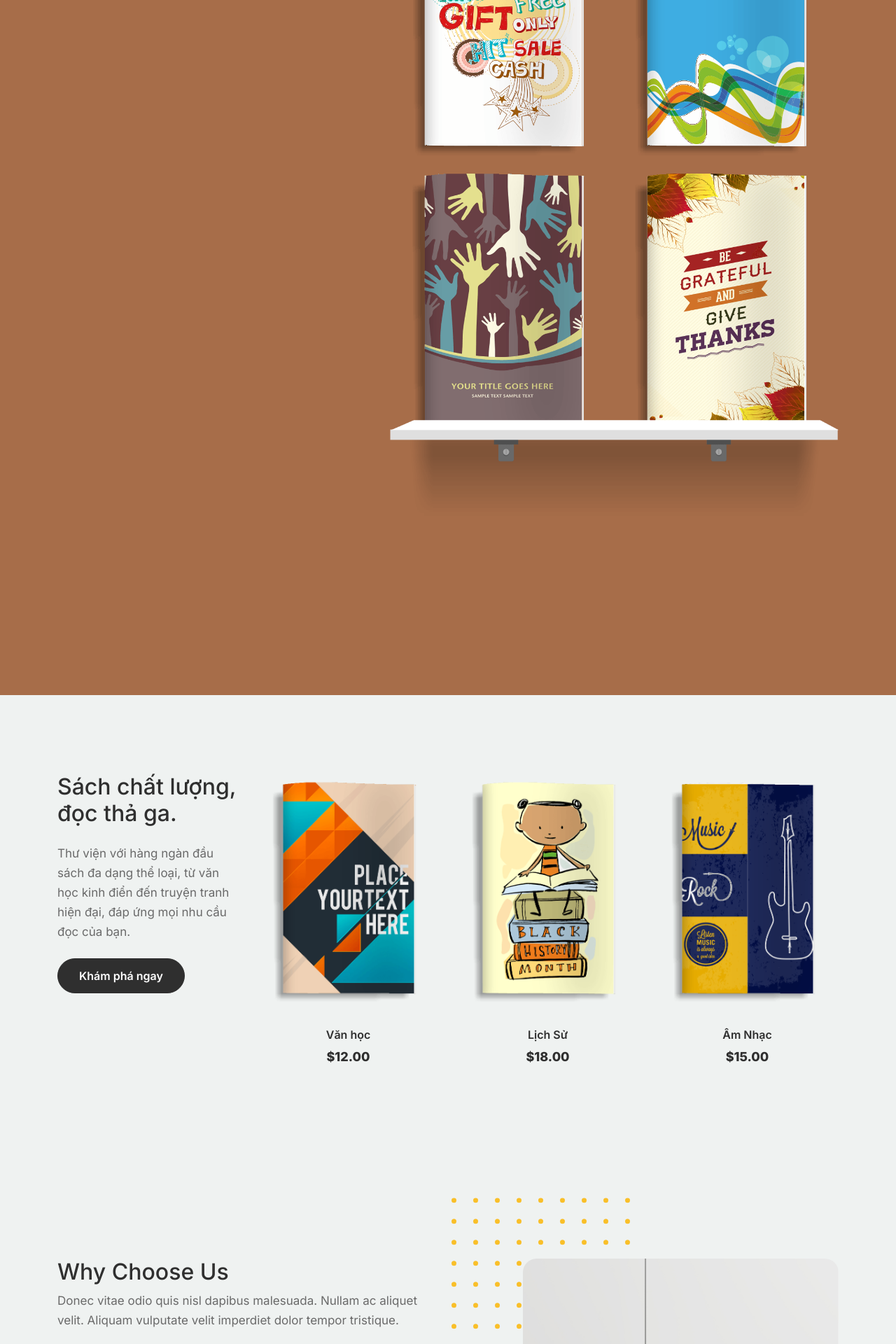
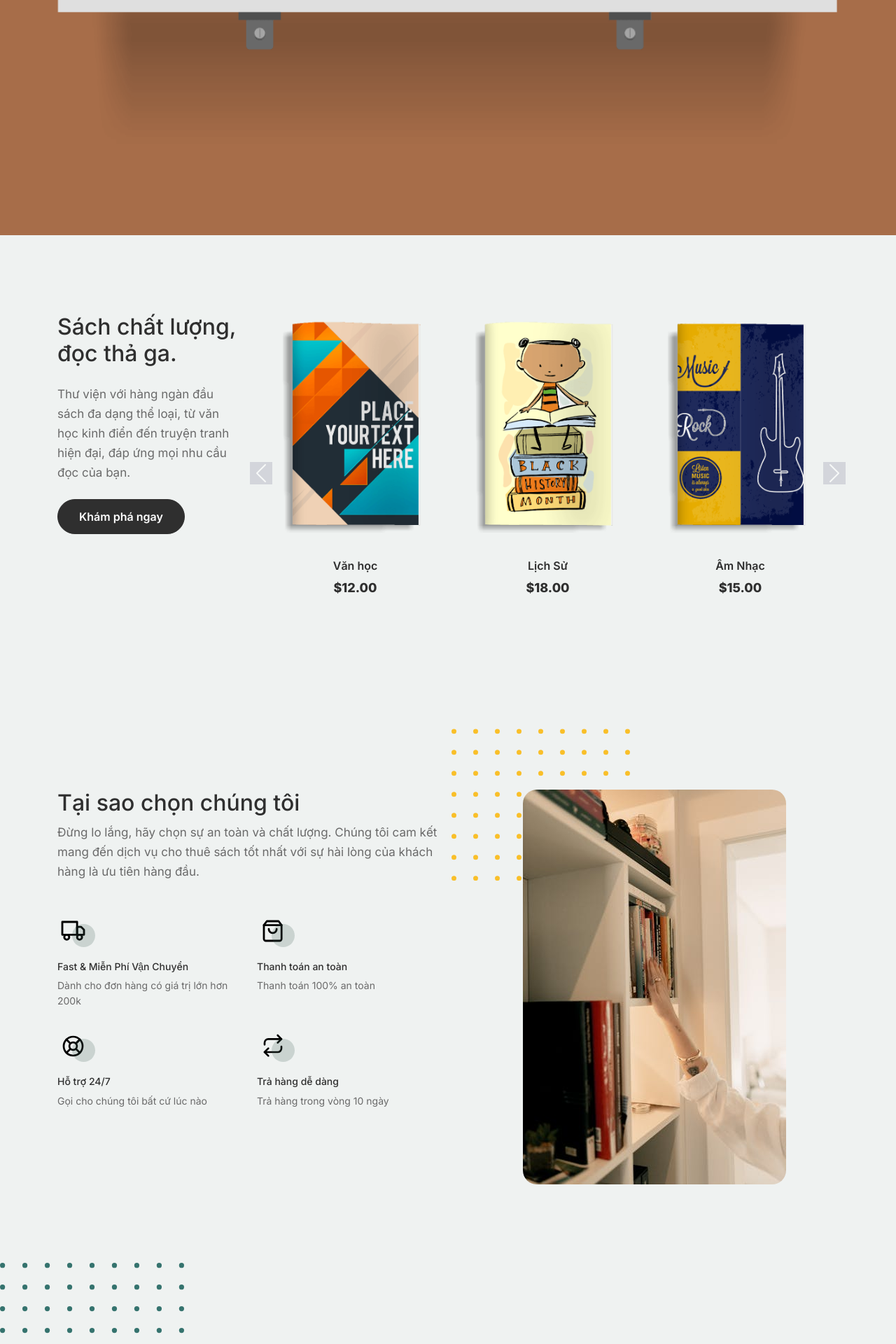
Before and after one commit to tranlephuongtran/PTUD, a PHP site: page / in a window 1280 px wide. Shown: the part 880-2800 px from the top of the page at 70% size. Run offline with PHP 8.4, Linux system fonts and the light colour scheme.

Commit message:
[#04/11 Updatebasic HomePage on index.php]

```diff
--- a/furni-1.0.0/css/style.css
+++ b/furni-1.0.0/css/style.css
@@ -106,13 +106,16 @@ a {
       padding: calc(4rem - 30px) 0 4rem 0; } }
   @media (min-width: 992px) {
     .hero {
-      padding: calc(8rem - 30px) 0 8rem 0; } }
-  .hero .intro-excerpt {
+      padding: calc(8rem - 30px) 0 5rem 0; } }
+  /* .hero .intro-excerpt {
     position: relative;
-    z-index: 4; }
+    z-index: 4;
+    margin-top: 50px;}
     @media (min-width: 992px) {
       .hero .intro-excerpt {
-        max-width: 450px; } }
+        max-width: 450px; } } */
+    .hero .intro-excerpt {
+      flex: 1 1 42rem;}
   .hero h1 {
     font-weight: 700;
     color: #ffffff;
@@ -122,61 +125,36 @@ a {
         font-size: 54px; } }
   .hero p {
     color: rgba(255, 255, 255, 0.5);
-    /* margin-botom: 30px;  */
+    margin-bottom: 30px;
   }
-  /* .hero .hero-img-wrap {
-    position: relative; }
-    .hero .hero-img-wrap img {
-      position: relative;
-      top: 0px;
-      right: 0px;
-      z-index: 2;
-      max-width: 780px;
-      left: -20px; }
-      @media (min-width: 768px) {
-        .hero .hero-img-wrap img {
-          right: 0px;
-          left: -100px; } }
-      @media (min-width: 992px) {
-        .hero .hero-img-wrap img {
-          left: 0px;
-          top: -80px;
-          position: absolute;
-          right: -50px; } }
-      @media (min-width: 1200px) {
-        .hero .hero-img-wrap img {
-          left: 0px;
-          top: -80px;
-          right: -100px; } }
-    .hero .hero-img-wrap:after {
-      content: "";
-      position: absolute;
-      width: 255px;
-      height: 217px;
-      background-image: url("../images/dots-light.svg");
-      background-size: contain;
-      background-repeat: no-repeat;
-      right: -100px;
-      top: -0px; }
-      @media (min-width: 1200px) {
-        .hero .hero-img-wrap:after {
-          top: -40px; } } */
-    .hero .container .row .books-slider{
+
+    .hero .row {
+      display: flex;
+      align-items: center;
+      flex-wrap: wrap;
+      gap: 1.5rem;
+    }
+
+    .hero .books-slider {
+      padding: 0 0;
+      margin: 50px 0;
+    }
+
+    .hero .row .col-lg-7 {
       flex:1 1 42rem;
       text-align: center;
       margin-top: 2rem;
-
     }
 
     .hero .container .row .books-slider a img{
-      height: 25rem;
+      height: 18rem;
     }
     .hero .container .row .books-slider a:hover img{
       transform: scale(.9);
     }
     .hero .container .row .books-slider .stand{
       width:100%;
-      margin-top: -2rem;
+      margin-top: 2rem;
     }
 
 .btn {
@@ -290,6 +268,39 @@ a {
     .product-section .product-item:hover:before {
       height: 70%; }
 
+/* Start Carousel */
+.carousel-container {
+  position: relative;
+  width: 100%;
+}
+.product-section .carousel-inner .row {
+  display: flex;
+  justify-content: space-between;
+}
+.carousel-item {
+  padding: 0 15px;
+}
+
+.carousel-control-prev,
+.carousel-control-next {
+  width: 5%; /* Giới hạn độ rộng của các nút điều khiển */
+}
+
+.carousel-control-prev {
+  left: -15px; /* Điều chỉnh để giữ nút bên trong vùng carousel */
+}
+
+.carousel-control-next {
+  right: -15px; /* Điều chỉnh để giữ nút bên trong vùng carousel */
+}
+.carousel-control-prev-icon {
+  background-color: #b7b7c5;
+}
+.carousel-control-next-icon {
+  background-color: #b7b7c5;
+}
+/* End Carousel */
+
 .why-choose-section {
   padding: 7rem 0; }
   .why-choose-section .img-wrap {
@@ -332,54 +343,17 @@ a {
     line-height: 22px;
     color: #6a6a6a; }
 
+/* Start Featured Books  */
 .we-help-section {
-  padding: 7rem 0; }
-  .we-help-section .imgs-grid {
-    display: -ms-grid;
-    display: grid;
-    /* -ms-grid-columns: (1fr)[27]; */
-    grid-template-columns: repeat(27, 1fr);
-    position: relative; }
-    .we-help-section .imgs-grid:before {
-      position: absolute;
-      content: "";
-      width: 255px;
-      height: 217px;
-      background-image: url("../images/dots-green.svg");
-      background-size: contain;
-      background-repeat: no-repeat;
-      -webkit-transform: translate(-40%, -40%);
-      -ms-transform: translate(-40%, -40%);
-      transform: translate(-40%, -40%);
-      z-index: -1; }
-    .we-help-section .imgs-grid .grid {
-      position: relative; }
-      .we-help-section .imgs-grid .grid img {
-        border-radius: 20px;
-        max-width: 100%; }
-      .we-help-section .imgs-grid .grid.grid-1 {
-        -ms-grid-column: 1;
-        -ms-grid-column-span: 18;
-        grid-column: 1 / span 18;
-        -ms-grid-row: 1;
-        -ms-grid-row-span: 27;
-        grid-row: 1 / span 27; }
-      .we-help-section .imgs-grid .grid.grid-2 {
-        -ms-grid-column: 19;
-        -ms-grid-column-span: 27;
-        grid-column: 19 / span 27;
-        -ms-grid-row: 1;
-        -ms-grid-row-span: 5;
-        grid-row: 1 / span 5;
-        padding-left: 20px; }
-      .we-help-section .imgs-grid .grid.grid-3 {
-        -ms-grid-column: 14;
-        -ms-grid-column-span: 16;
-        grid-column: 14 / span 16;
-        -ms-grid-row: 6;
-        -ms-grid-row-span: 27;
-        grid-row: 6 / span 27;
-        padding-top: 20px; }
+  padding: 7rem 0;
+  background-image: url("../images/dots-green.svg");
+  background-size: contain;
+  background-repeat: no-repeat;
+  }
+
+
+
+/* End Featured Books */
 
 .custom-list {
   width: 100%; }
@@ -400,6 +374,7 @@ a {
       left: 0;
       top: 8px; }
 
+/* Popular Product  */
 .popular-product {
   padding: 0 0 7rem 0; }
   .popular-product .product-item-sm h3 {
@@ -530,6 +505,7 @@ a {
 .before-footer-section {
   padding: 7rem 0 12rem 0 !important; }
 
+/* Blog - Section */
 .blog-section {
   padding: 7rem 0 12rem 0; }
   .blog-section .post-entry a {
@@ -541,7 +517,9 @@ a {
       border-radius: 20px;
       -webkit-transition: .3s all ease;
       -o-transition: .3s all ease;
-      transition: .3s all ease; }
+      transition: .3s all ease;
+      width: 396px;
+      height: 297px; }
   .blog-section .post-entry .post-content-entry {
     padding-left: 15px;
     padding-right: 15px; }
--- a/furni-1.0.0/index.php
+++ b/furni-1.0.0/index.php
@@ -14,7 +14,7 @@ include('header.php')
 <!-- Start Hero Section -->
 <div class="hero">
 	<div class="container">
-		<div class="row justify-content-between">
+		<div class="row "> <!-- justify-content-between -->
 			<div class="col-lg-5">  <!-- Cập nhật lại Tiếng Việt  -->
 				<div class="intro-excerpt">
 					<h1>Thế Giới Sách <span clsas="d-block">Của Bạn</span></h1>
@@ -24,6 +24,25 @@ include('header.php')
 			</div>
 			<div class="col-lg-7">
 				<div class="hero books-slider">
+					<div id="carouselExampleSlidesOnly" class="carousel slide" data-bs-ride="carousel">
+						<div class="carousel-inner">
+							<div class="carousel-item active">
+								<a href="#" class="swiper-slide"><img src="images/book1.png" alt=""></a>
+								<a href="#" class="swiper-slide"><img src="images/book2.png" alt=""></a>
+								<a href="#" class="swiper-slide"><img src="images/book3.png" alt=""></a>
+							</div>
+
+							<div class="carousel-item">
+								<a href="#" class="swiper-slide"><img src="images/book4.png" alt=""></a>
+								<a href="#" class="swiper-slide"><img src="images/book5.png" alt=""></a>
+								<a href="#" class="swiper-slide"><img src="images/book6.png" alt=""></a>
+							</div>
+
+						</div>
+					</div>
+					<img src="images/stand.png" class="stand" alt="">
+				</div>
+				<!-- <div class="hero books-slider">
 					<div class="swiper-wrapper">
 						<a href="#" class="swiper-slide"><img src="images/book1.png" alt=""></a>
 						<a href="#" class="swiper-slide"><img src="images/book2.png" alt=""></a>
@@ -33,7 +52,7 @@ include('header.php')
 						<a href="#" class="swiper-slide"><img src="images/book6.png" alt=""></a>
 					</div>
 					<img src="images/stand.png" class="stand" alt="">
-				</div>
+				</div> -->
 			</div>
 		</div>
 	</div>
@@ -54,7 +73,14 @@ include('header.php')
 			<!-- End Column 1 -->
 
 			<!-- Start Column 2 -->
-			<div class="col-12 col-md-4 col-lg-3 mb-5 mb-md-0">
+			<div class="col-lg-9 col-md-8">
+				<div class="carousel-container">
+					<div id="carouselExampleRide" class="carousel slide" data-bs-ride="true">
+						<div class="carousel-inner">
+							<!-- Slide 1 with three products -->
+							<div class="carousel-item active">
+								<div class="row">
+									<div class="col-md-4">
 										<a class="product-item" href="cart.html">
 											<img src="images/book7.png" class="img-fluid product-thumbnail">
 											<h3 class="product-title">Văn học</h3>
@@ -64,11 +90,11 @@ include('header.php')
 												<img src="images/cross.svg" class="img-fluid">
 											</span>
 										</a>
+										<!-- End Column 2 -->
 									</div>
-			<!-- End Column 2 -->
 
 									<!-- Start Column 3 -->
-			<div class="col-12 col-md-4 col-lg-3 mb-5 mb-md-0">
+									<div class="col-md-4">
 										<a class="product-item" href="cart.html">
 											<img src="images/book8.png" class="img-fluid product-thumbnail">
 											<h3 class="product-title">Lịch Sử</h3>
@@ -78,11 +104,11 @@ include('header.php')
 												<img src="images/cross.svg" class="img-fluid">
 											</span>
 										</a>
+										<!-- End Column 3 -->
 									</div>
-			<!-- End Column 3 -->
 
 									<!-- Start Column 4 -->
-			<div class="col-12 col-md-4 col-lg-3 mb-5 mb-md-0">
+									<div class="col-md-4">
 										<a class="product-item" href="cart.html">
 											<img src="images/book9.png" class="img-fluid product-thumbnail">
 											<h3 class="product-title">Âm Nhạc</h3>
@@ -92,9 +118,67 @@ include('header.php')
 												<img src="images/cross.svg" class="img-fluid">
 											</span>
 										</a>
+										<!-- End Column 4 -->
 									</div>
-			<!-- End Column 4 -->
+								</div>
+							</div>
+							<!-- Slide 2 with three more products -->
+							<div class="carousel-item">
+								<div class="row">
+									<div class="col-md-4">
+										<a class="product-item" href="cart.html">
+											<img src="images/book11.png" class="img-fluid product-thumbnail">
+											<h3 class="product-title">Văn Thơ</h3>
+											<strong class="product-price">$12.00</strong>
 
+											<span class="icon-cross">
+												<img src="images/cross.svg" class="img-fluid">
+											</span>
+										</a>
+
+									</div>
+
+									<div class="col-md-4">
+										<a class="product-item" href="cart.html">
+											<img src="images/book12.png" class="img-fluid product-thumbnail">
+											<h3 class="product-title">Văn Thơ</h3>
+											<strong class="product-price">$12.00</strong>
+
+											<span class="icon-cross">
+												<img src="images/cross.svg" class="img-fluid">
+											</span>
+										</a>
+
+									</div>
+
+									<div class="col-md-4">
+										<a class="product-item" href="cart.html">
+											<img src="images/book13.png" class="img-fluid product-thumbnail">
+											<h3 class="product-title">Văn Thơ</h3>
+											<strong class="product-price">$12.00</strong>
+
+											<span class="icon-cross">
+												<img src="images/cross.svg" class="img-fluid">
+											</span>
+										</a>
+
+									</div>
+								</div>
+							</div>
+						</div>
+
+						<!--Nút điều khiển trước (carousel-control-prev) & sau (carousel-control-next) -->
+						<button class="carousel-control-prev" type="button" data-bs-target="#carouselExampleRide" data-bs-slide="prev">
+							<span class="carousel-control-prev-icon" aria-hidden="true"></span>
+							<span class="visually-hidden">Previous</span>
+						</button>
+						<button class="carousel-control-next" type="button" data-bs-target="#carouselExampleRide" data-bs-slide="next">
+							<span class="carousel-control-next-icon" aria-hidden="true"></span>
+							<span class="visually-hidden">Next</span>
+						</button>
+					</div>
+				</div>
+			</div>
 		</div>
 	</div>
 </div>
@@ -105,9 +189,9 @@ include('header.php')
 	<div class="container">
 		<div class="row justify-content-between">
 			<div class="col-lg-6">
-				<h2 class="section-title">Why Choose Us</h2>
-				<p>Donec vitae odio quis nisl dapibus malesuada. Nullam ac aliquet velit. Aliquam vulputate velit
-					imperdiet dolor tempor tristique.</p>
+				<h2 class="section-title">Tại sao chọn chúng tôi</h2>
+				<p>Đừng lo lắng, hãy chọn sự an toàn và chất lượng. Chúng tôi cam kết mang đến dịch vụ
+					cho thuê sách tốt nhất với sự hài lòng của khách hàng là ưu tiên hàng đầu.</p>
 
 				<div class="row my-5">
 					<div class="col-6 col-md-6">
@@ -115,9 +199,8 @@ include('header.php')
 							<div class="icon">
 								<img src="images/truck.svg" alt="Image" class="imf-fluid">
 							</div>
-							<h3>Fast &amp; Free Shipping</h3>
-							<p>Donec vitae odio quis nisl dapibus malesuada. Nullam ac aliquet velit. Aliquam vulputate.
-							</p>
+							<h3>Fast &amp; Miễn Phí Vận Chuyển</h3>
+							<p>	Dành cho đơn hàng có giá trị lớn hơn 200k	</p>
 						</div>
 					</div>
 
@@ -126,9 +209,8 @@ include('header.php')
 							<div class="icon">
 								<img src="images/bag.svg" alt="Image" class="imf-fluid">
 							</div>
-							<h3>Easy to Shop</h3>
-							<p>Donec vitae odio quis nisl dapibus malesuada. Nullam ac aliquet velit. Aliquam vulputate.
-							</p>
+							<h3>Thanh toán an toàn</h3>
+							<p>	Thanh toán 100% an toàn	</p>
 						</div>
 					</div>
 
@@ -137,9 +219,8 @@ include('header.php')
 							<div class="icon">
 								<img src="images/support.svg" alt="Image" class="imf-fluid">
 							</div>
-							<h3>24/7 Support</h3>
-							<p>Donec vitae odio quis nisl dapibus malesuada. Nullam ac aliquet velit. Aliquam vulputate.
-							</p>
+							<h3>Hỗ trợ 24/7</h3>
+							<p> Gọi cho chúng tôi bất cứ lúc nào</p>
 						</div>
 					</div>
 
@@ -148,9 +229,8 @@ include('header.php')
 							<div class="icon">
 								<img src="images/return.svg" alt="Image" class="imf-fluid">
 							</div>
-							<h3>Hassle Free Returns</h3>
-							<p>Donec vitae odio quis nisl dapibus malesuada. Nullam ac aliquet velit. Aliquam vulputate.
-							</p>
+							<h3>Trả hàng dễ dàng</h3>
+							<p> Trả hàng trong vòng 10 ngày	</p>
 						</div>
 					</div>
 
@@ -159,7 +239,7 @@ include('header.php')
 
 			<div class="col-lg-5">
 				<div class="img-wrap">
-					<img src="images/why-choose-us-img.jpg" alt="Image" class="img-fluid">
+					<img src="images/Bookshelf.jpg" alt="Image" class="img-fluid">
 				</div>
 			</div>
 
@@ -168,18 +248,18 @@ include('header.php')
 </div>
 <!-- End Why Choose Us Section -->
 
-<!-- Start We Help Section -->
+<!-- Start Featured Books -->
 <div class="we-help-section">
 	<div class="container">
 		<div class="row justify-content-between">
-			<div class="col-lg-7 mb-5 mb-lg-0">
+			<div class="col-lg-12 mb-5 mb-lg-0">
 				<div class="imgs-grid">
-					<div class="grid grid-1"><img src="images/img-grid-1.jpg" alt="Untree.co"></div>
+					<!-- <div class="grid grid-1"><img src="images/img-grid-1.jpg" alt="Untree.co"></div>
 					<div class="grid grid-2"><img src="images/img-grid-2.jpg" alt="Untree.co"></div>
-					<div class="grid grid-3"><img src="images/img-grid-3.jpg" alt="Untree.co"></div>
+					<div class="grid grid-3"><img src="images/img-grid-3.jpg" alt="Untree.co"></div> -->
 				</div>
 			</div>
-			<div class="col-lg-5 ps-lg-5">
+			<!-- <div class="col-lg-5 ps-lg-5">
 				<h2 class="section-title mb-4">We Help You Make Modern Interior Design</h2>
 				<p>Donec facilisis quam ut purus rutrum lobortis. Donec vitae odio quis nisl dapibus malesuada. Nullam
 					ac aliquet velit. Aliquam vulputate velit imperdiet dolor tempor tristique. Pellentesque habitant
@@ -192,14 +272,14 @@ include('header.php')
 					<li>Donec vitae odio quis nisl dapibus malesuada</li>
 				</ul>
 				<p><a herf="#" class="btn">Explore</a></p>
+			</div> -->
 		</div>
 	</div>
 </div>
-</div>
-<!-- End We Help Section -->
+<!-- End Featured Books -->
 
 <!-- Start Popular Product -->
-<div class="popular-product">
+<!-- <div class="popular-product">
 	<div class="container">
 		<div class="row">
 
@@ -244,15 +324,15 @@ include('header.php')
 
 		</div>
 	</div>
-</div>
+</div> -->
 <!-- End Popular Product -->
 
-<!-- Start Testimonial Slider -->
+<!-- Start Review Customer's Slider -->
 <div class="testimonial-section">
 	<div class="container">
 		<div class="row">
 			<div class="col-lg-7 mx-auto text-center">
-				<h2 class="section-title">Testimonials</h2>
+				<h2 class="section-title">Các Đánh Giá Của Khách Hàng</h2>
 			</div>
 		</div>
 
@@ -362,10 +442,10 @@ include('header.php')
 	<div class="container">
 		<div class="row mb-5">
 			<div class="col-md-6">
-				<h2 class="section-title">Recent Blog</h2>
+				<h2 class="section-title">Bài Viết Của Chúng Tôi</h2>
 			</div>
 			<div class="col-md-6 text-start text-md-end">
-				<a href="#" class="more">View All Posts</a>
+				<a href="#" class="more">Xem tất cả</a>
 			</div>
 		</div>
 
@@ -373,11 +453,11 @@ include('header.php')
 
 			<div class="col-12 col-sm-6 col-md-4 mb-4 mb-md-0">
 				<div class="post-entry">
-					<a href="#" class="post-thumbnail"><img src="images/post-1.jpg" alt="Image" class="img-fluid"></a>
+					<a href="#" class="post-thumbnail"><img src="images/review_sach.jpg" alt="Image" class="img-fluid"></a>
 					<div class="post-content-entry">
-						<h3><a href="#">First Time Home Owner Ideas</a></h3>
+						<h3><a href="#">Review sách Gambit Hậu - Walter Tevis</a></h3>
 						<div class="meta">
-							<span>by <a href="#">Kristin Watson</a></span> <span>on <a href="#">Dec 19, 2021</a></span>
+							<span>by <a href="#">Kristin Watson</a></span> <span>on <a href="#">04/08/2024 16:43</a></span>
 						</div>
 					</div>
 				</div>
@@ -385,9 +465,9 @@ include('header.php')
 
 			<div class="col-12 col-sm-6 col-md-4 mb-4 mb-md-0">
 				<div class="post-entry">
-					<a href="#" class="post-thumbnail"><img src="images/post-2.jpg" alt="Image" class="img-fluid"></a>
+					<a href="#" class="post-thumbnail"><img src="images/baihoctuditimlesong.jpg" alt="Image" class="img-fluid"></a>
 					<div class="post-content-entry">
-						<h3><a href="#">How To Keep Your Furniture Clean</a></h3>
+						<h3><a href="#">3 bài học từ "Đi tìm lẽ sống" giúp bạn sống trọn vẹn</a></h3>
 						<div class="meta">
 							<span>by <a href="#">Robert Fox</a></span> <span>on <a href="#">Dec 15, 2021</a></span>
 						</div>
@@ -397,9 +477,9 @@ include('header.php')
 
 			<div class="col-12 col-sm-6 col-md-4 mb-4 mb-md-0">
 				<div class="post-entry">
-					<a href="#" class="post-thumbnail"><img src="images/post-3.jpg" alt="Image" class="img-fluid"></a>
+					<a href="#" class="post-thumbnail"><img src="images/Sachphihucau.jpg" alt="Image" class="img-fluid"></a>
 					<div class="post-content-entry">
-						<h3><a href="#">Small Space Furniture Apartment Ideas</a></h3>
+						<h3><a href="#">Tại sao sách phi hư cấu khó đọc? Hãy thử cải thiện bằng những mẹo này!</a></h3>
 						<div class="meta">
 							<span>by <a href="#">Kristin Watson</a></span> <span>on <a href="#">Dec 12, 2021</a></span>
 						</div>
```
Also changed, not shown: furni-1.0.0/images/Bookshelf.jpg (added), furni-1.0.0/images/Sachphihucau.jpg (added), furni-1.0.0/images/baihoctuditimlesong.jpg (added), furni-1.0.0/images/review_sach.jpg (added). Lines whose indentation alone changed are shown as unchanged.
